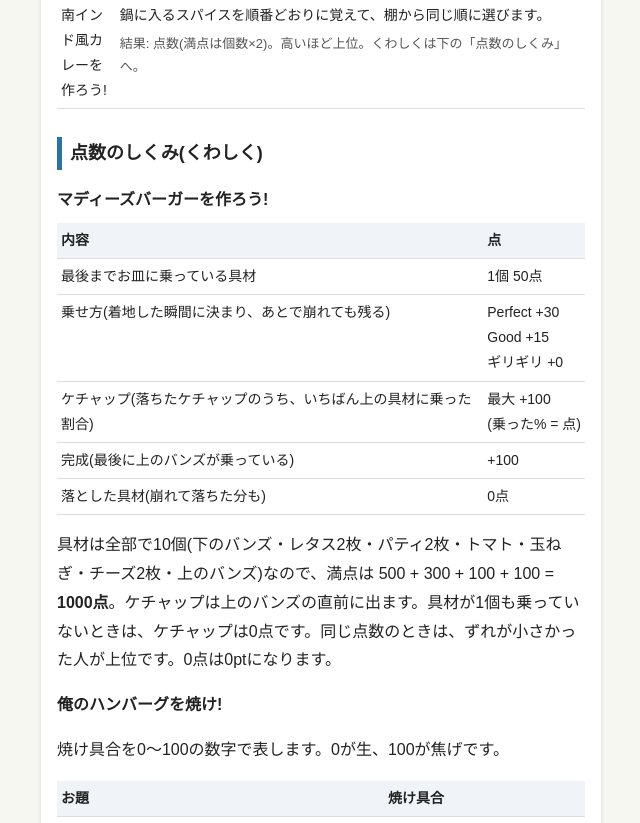
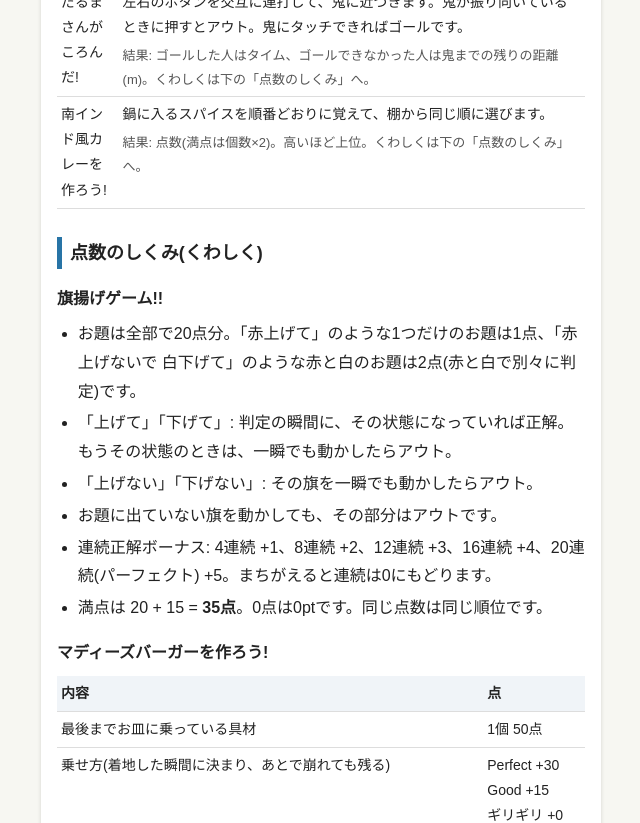
Before and after one commit to amataro3-dot/amataro3-dot.github.io, a plain HTML site: page howto-party-arcade.html in a window 1280 px wide. Shown: the part 3371-4194 px from the top of the page, without its empty margins (319-959 px from the left). Drawn offline with Linux system fonts and the light colour scheme.

Commit message:
遊び方: 後出しジャンケンを旗揚げゲーム!!に置き換え
Co-Authored-By: Claude Opus 5.5 <noreply@anthropic.com>
Claude-Session: https://claude.ai/code/session_016NS9WjjPRKMacoaCyYHvZ4

```diff
--- a/howto-party-arcade.html
+++ b/howto-party-arcade.html
@@ -74,7 +74,7 @@ footer a{margin:0 6px;white-space:nowrap}
 <tr><td>〇センチを描け!</td><td>お題の長さ(1〜6cm)の線を、目分量で描きます。<span class="res">結果: 描いた線(始点から終点まで)とお題の長さの差(cm)。小さいほど上位。描かないと0pt。</span></td></tr>
 <tr><td>キレイに切って!</td><td>円を3〜9個に、できるだけ同じ大きさで切り分けます。<span class="res">結果: 1切れずつの大きさが、ぴったり等分からずれた割合の平均(%)。小さいほど上位。時間内に切り終わらないと0pt。</span></td></tr>
 <tr><td>角度を描け!</td><td>お題の角度になるように線を引きます。<span class="res">結果: 描いた角度とお題の角度の差(°)。小さいほど上位。</span></td></tr>
-<tr><td>後出しジャンケン!</td><td>「勝って」「負けて」の指示どおりに、すばやく手を出します。<span class="res">結果: 15秒で正解した数。多いほど上位。0問は0pt。</span></td></tr>
+<tr><td>旗揚げゲーム!!</td><td>審判のお題(「赤上げて」「白下げない」など)どおりに旗を上げ下げします。下の赤・白のボタンを押しているあいだが「上げる」、離すと「下げる」。「〜ない」のひっかけや、お題に出ていない旗は、一瞬でも動かしたらアウト。だんだん速くなります。<span class="res">結果: 点数(20点+連続正解ボーナス、満点35点)。高いほど上位。くわしくは下の「点数のしくみ」へ。</span></td></tr>
 <tr><td>色ちがい探し!</td><td>マスの中から、1つだけ色がちがうものを探します。最初はすぐ分かる差から始まり、1問ごとにマスが増えて、色の差も小さくなっていきます。<span class="res">結果: 15秒で正解した数。多いほど上位。0問は0pt。</span></td></tr>
 <tr><td>数字タッチ!</td><td>1〜16の数字を、小さい順にできるだけ早くタッチ。<span class="res">結果: 16まで押すのにかかった秒数。速いほど上位。17秒で終わらなかった人は「〇個まで」と出て、押せた数で順位(クリアした人より下)。</span></td></tr>
 <tr><td>よけろ!</td><td>降ってくる岩や板を、指を左右に動かしてよけ続けます。<span class="res">結果: 生き残った秒数。長いほど上位。15秒でクリア。</span></td></tr>
@@ -86,6 +86,16 @@ footer a{margin:0 6px;white-space:nowrap}
 </table>
 
 <h2>点数のしくみ(くわしく)</h2>
+<h3>旗揚げゲーム!!</h3>
+<ul>
+<li>お題は全部で20点分。「赤上げて」のような1つだけのお題は1点、「赤上げないで 白下げて」のような赤と白のお題は2点(赤と白で別々に判定)です。</li>
+<li>「上げて」「下げて」: 判定の瞬間に、その状態になっていれば正解。もうその状態のときは、一瞬でも動かしたらアウト。</li>
+<li>「上げない」「下げない」: その旗を一瞬でも動かしたらアウト。</li>
+<li>お題に出ていない旗を動かしても、その部分はアウトです。</li>
+<li>連続正解ボーナス: 4連続 +1、8連続 +2、12連続 +3、16連続 +4、20連続(パーフェクト) +5。まちがえると連続は0にもどります。</li>
+<li>満点は 20 + 15 = <b>35点</b>。0点は0ptです。同じ点数は同じ順位です。</li>
+</ul>
+
 <h3>マディーズバーガーを作ろう!</h3>
 <table>
 <tr><th>内容</th><th>点</th></tr>
```
Also changed, not shown: 1 other file.
